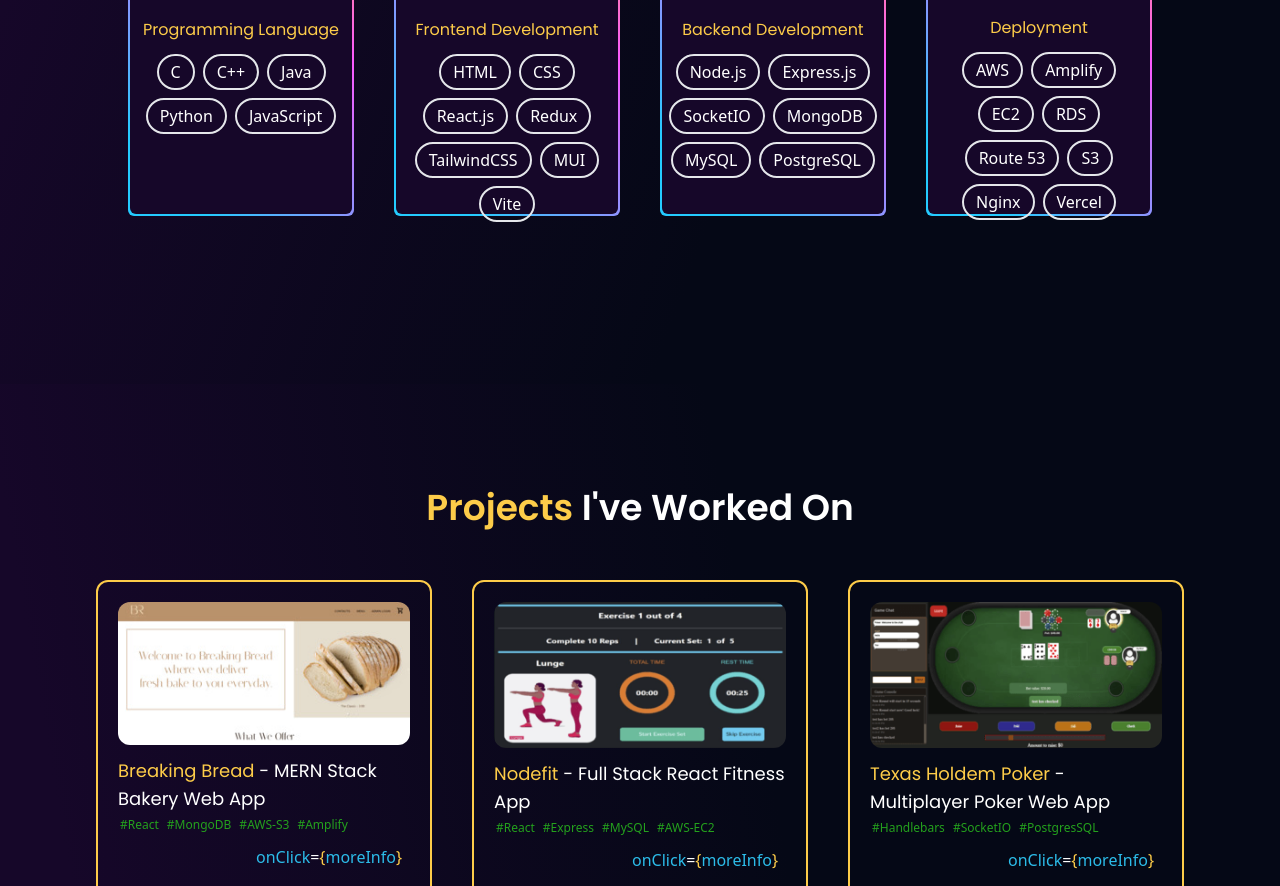
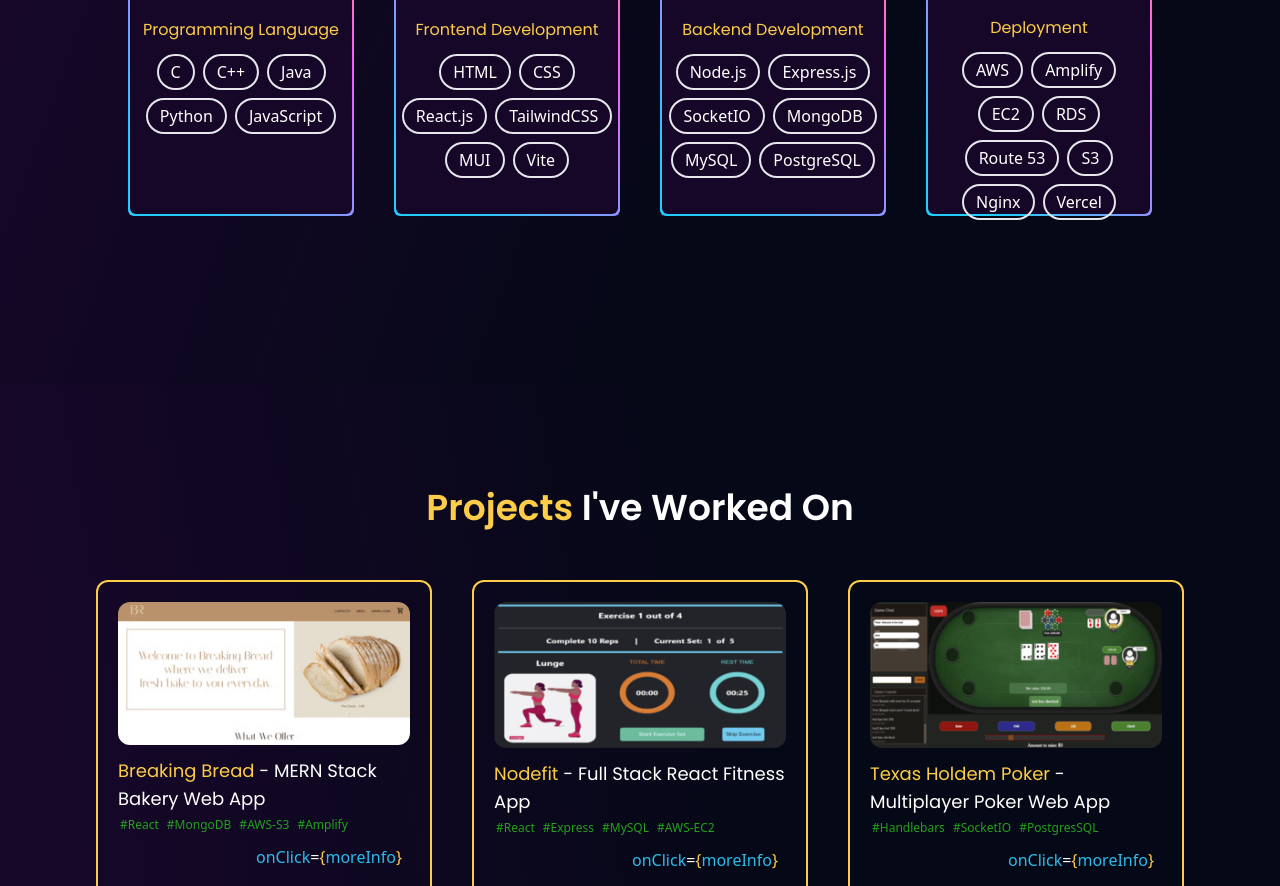
Before and after one commit to TotifyKH/kimheng-portfolio, a React (Vite) app: page / in a window 1280 px wide. Shown: the part 1216-2102 px from the top of the page. Built offline with nearby package versions, Linux system fonts and the light colour scheme.

Commit message:
remove redux

```diff
--- a/src/components/Skills.jsx
+++ b/src/components/Skills.jsx
@@ -12,7 +12,7 @@ const Skills = ({ setSelectedPage }) => {
   const domRef = useRef();
   const isAboveMediumScreens = useMediaQuery("(min-width: 1060px)");
   const programmingLanguages = ['C', 'C++', 'Java', 'Python', 'JavaScript'];
-  const frontend = ['HTML', 'CSS', 'React.js', 'Redux', 'TailwindCSS', 'MUI', 'Vite'];
+  const frontend = ['HTML', 'CSS', 'React.js', 'TailwindCSS', 'MUI', 'Vite'];
   const backend = ['Node.js', 'Express.js', 'SocketIO', 'MongoDB', 'MySQL', 'PostgreSQL'];
   const deployment = ['AWS', 'Amplify', 'EC2', 'RDS', 'Route 53','S3', 'Nginx', 'Vercel'];
   const list = {
```
